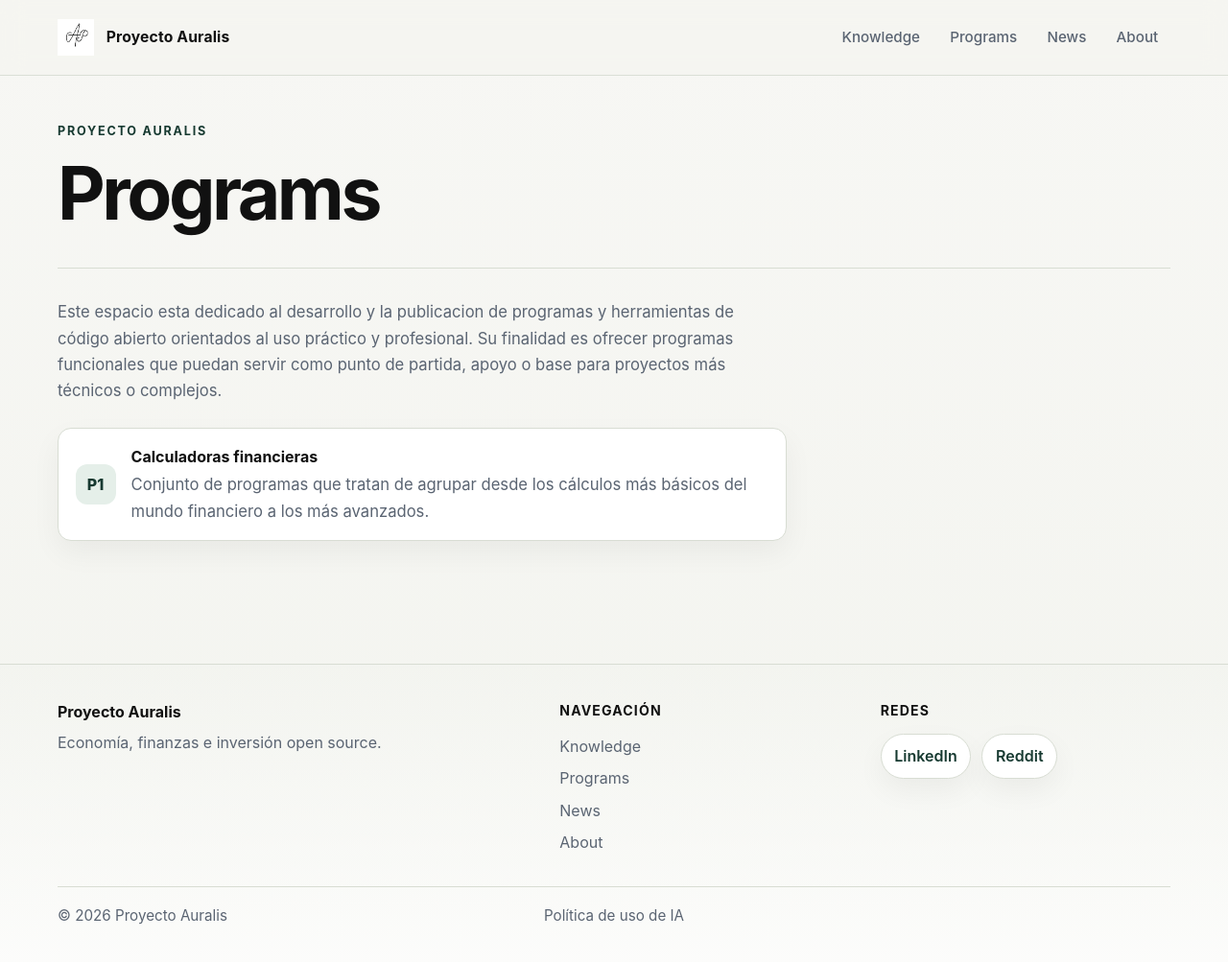
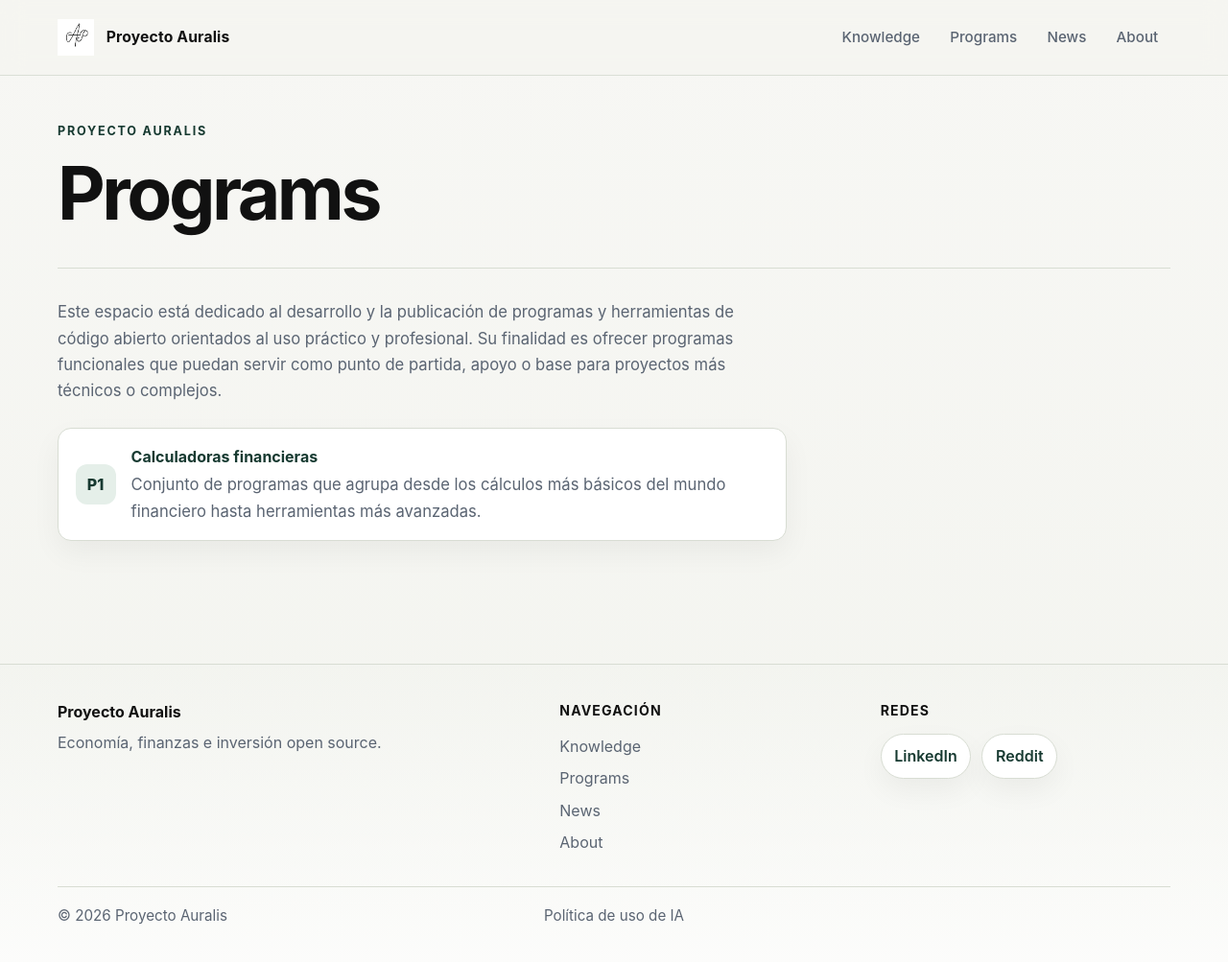
Before and after one commit to Proyecto-Auralis/auralis-site, a Jekyll site: the page built from programs/index.md, in a window 1280 px wide and 1007 px high. Shown: the top 1003 px of the window at 96% size. Built offline with Jekyll 4.4.1, drawn with Linux system fonts in a browser that asks for light colours.

Commit message:
Fix grammar and enhance clarity in index.md
Corrected grammatical errors and improved clarity in the text.

```diff
--- a/programs/index.md
+++ b/programs/index.md
@@ -6,13 +6,14 @@ description: Programas y herramientas de Proyecto Auralis.
 lead: ""
 ---
 
-Este espacio esta dedicado al desarrollo y la publicacion de programas y herramientas de código abierto orientados al uso práctico y profesional. Su finalidad es ofrecer programas funcionales que puedan servir como punto de partida, apoyo o base para proyectos más técnicos o complejos.
+Este espacio está dedicado al desarrollo y la publicación de programas y herramientas de código abierto orientados al uso práctico y profesional. Su finalidad es ofrecer programas funcionales que puedan servir como punto de partida, apoyo o base para proyectos más técnicos o complejos.
 
 <div class="library-list">
-  <div class="library-item">
+  <a class="library-item" href="{{ '/programs/calculadoras-financieras/' | relative_url }}">
     <div class="library-item__icon">P1</div>
     <div class="library-item__content">
       <h3>Calculadoras financieras</h3>
-      <p>Conjunto de programas que tratan de agrupar desde los cálculos más básicos del mundo financiero a los más avanzados.</p>
+      <p>Conjunto de programas que agrupa desde los cálculos más básicos del mundo financiero hasta herramientas más avanzadas.</p>
     </div>
-  </div>
+  </a>
+</div>
```
